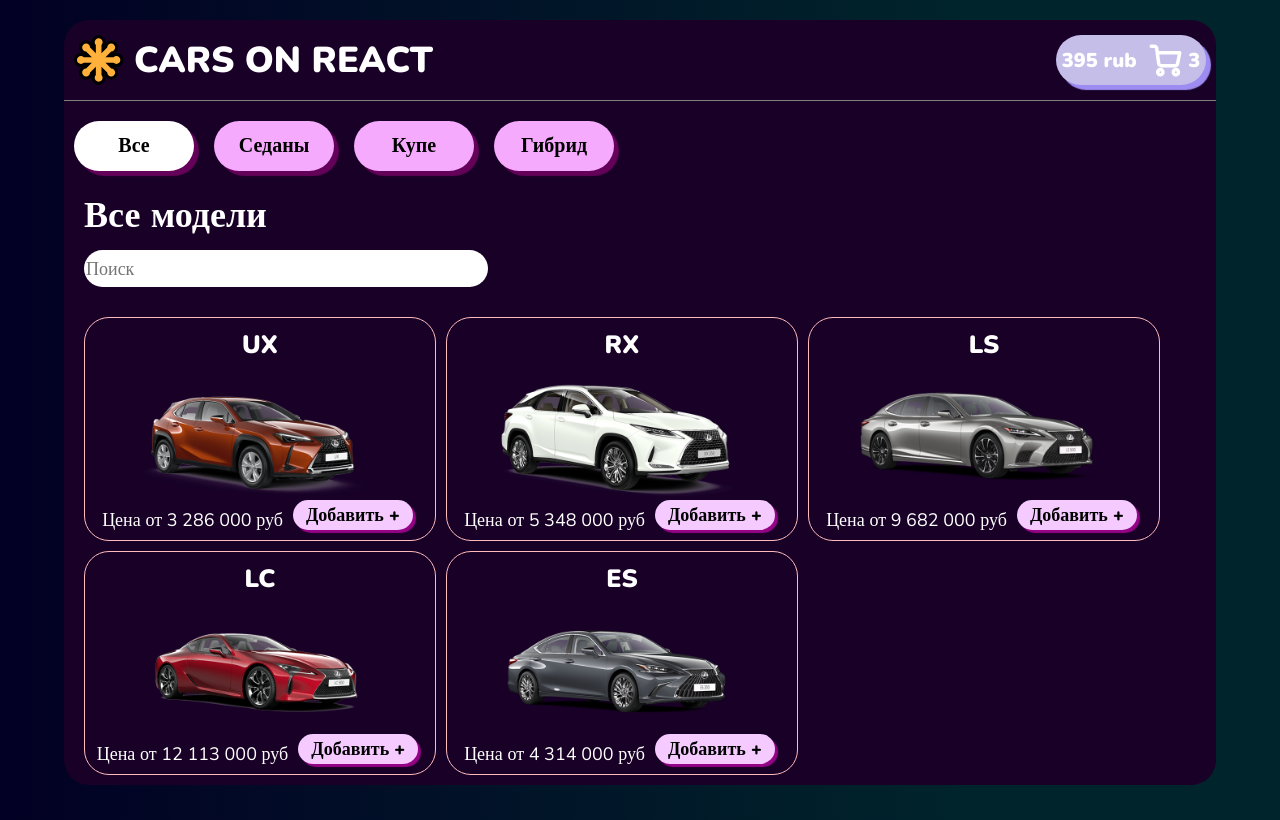
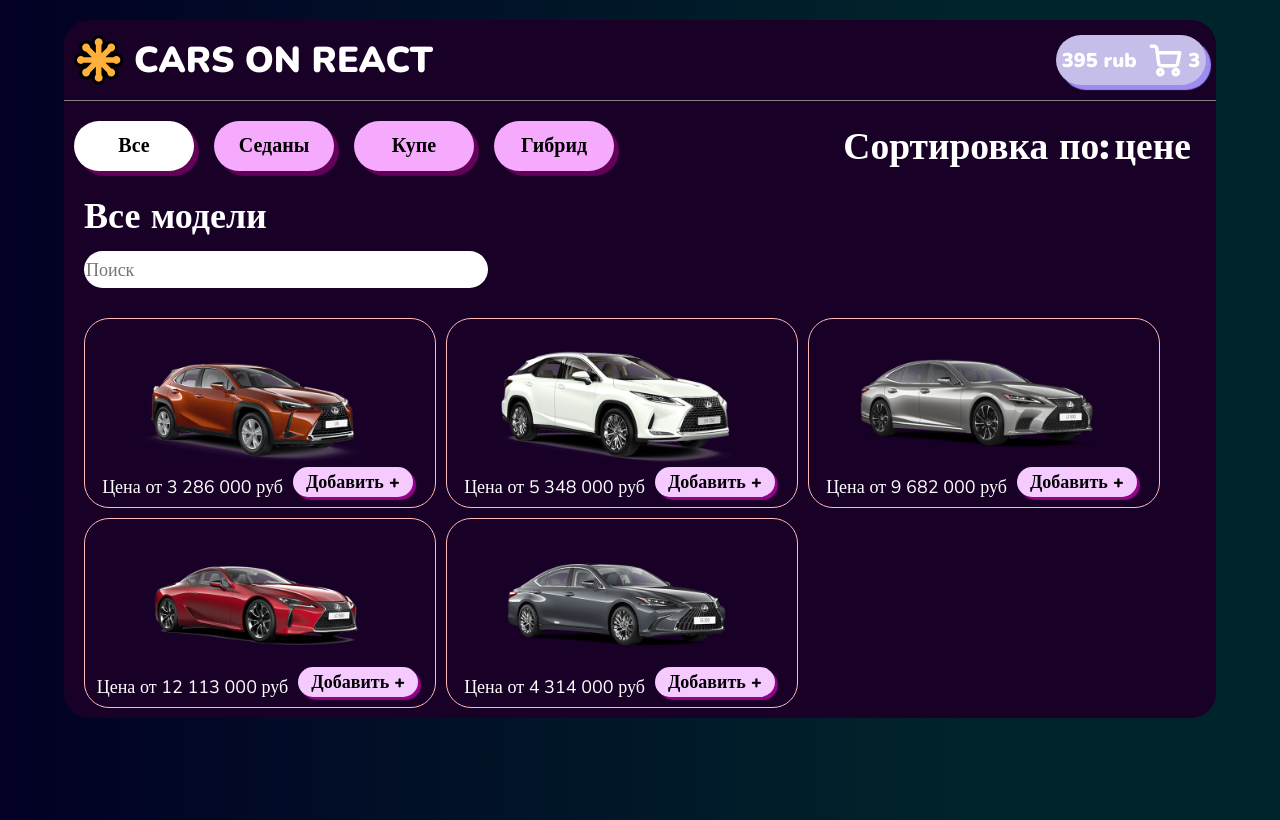
Before and after one commit to faudi3/cars-react, a React (Create React App) app: page / in a window 1280 px wide. Built offline with nearby package versions, Linux system fonts and the light colour scheme.

Commit message:
added pop up for sort

```diff
--- a/src/App.js
+++ b/src/App.js
@@ -2,6 +2,8 @@
 import Header from './components/Header';
 import Card from "./components/Card";
 import Categories from './components/Categories';
+import Sort from './components/Sort';
+
 function App() {
   const [searchValue, setSearchValue] = React.useState('');
 
@@ -20,22 +22,20 @@
   return (
     <div className="App">
       <Header  />
-      <Categories />
-      {/* <div className="header__switch">
+      <div className="categAndSort">
+       <Categories />
+        {/* <div className="header__switch">
           <div  id="header__switch-circle"></div>
          </div> */}
+        <Sort />
+      </div>
       <h2 className="content__title">Все модели</h2>
       <input onChange={onChangeInput} placeholder="Поиск" className="search" value={searchValue} type="text"/>
       <div className="content__list">
         {items.filter((obj) => obj.name.includes(searchValue)).map((obj) => (
-          <Card title={obj.name}
-                key={obj.id}
-                price={obj.price}
-                imgUrl={obj.imgUrl}
-          />
+          <Card {...obj} key={obj.id} />
         ))}
       </div>
-
     </div>
   );
 }
--- /dev/null
+++ b/src/components/Sort.jsx
@@ -0,0 +1,30 @@
+import React from 'react';
+
+const Sort = () => {
+  const [open, setOpen] = React.useState(false);
+  const [selected, setSelected] = React.useState(0);
+  const list = ['цене', 'алфавиту'];
+
+const onClickListItem = (i) => {
+  setSelected(i);
+  setOpen(false);
+}
+
+  return (
+    <div className="sort"  >
+     <h2 className="sort_par" onClick={() => setOpen(!open)}>Сортировка по: <p className="inner__par"> {list[selected]} </p></h2>
+      <div className={open ? "sort__popup" : "sort__popup-hidden"} >
+        <div className="sort__ul">
+          {list.map((item,i) => (
+            <p className={selected == i ?  "option sort__active" : "option" }
+            key={i}
+            onClick={() => onClickListItem(i)}
+            >{item}</p>
+          ))}
+        </div>
+      </div>
+    </div>
+  );
+}
+
+export default Sort;
--- a/src/index.scss
+++ b/src/index.scss
@@ -15,6 +15,9 @@
 
 input {
   font-family: "Nunito";
+}
+li {
+  list-style-type: none;
 }
 
 .header {
@@ -201,3 +204,53 @@
   transform: translateY(-5px);
   cursor: pointer;
 }
+
+.sort {
+  color: white;
+  position: relative;
+  margin-top: 20px;
+  font-weight: 800;
+  font-size: 25px;
+  margin-right: 20px;
+  cursor: pointer;
+  text-align: center;
+  .sort_par {
+    display: flex;
+    .inner__par {
+      margin: 0 5px;
+    }
+  }
+  .sort__active {
+    background-color: rgb(190, 249, 190);
+    border-radius: 20px;
+    color: rgb(172, 61, 236);
+  }
+  .sort__popup {
+    background-color: rgb(245, 202, 255);
+    color:black;
+    font-weight: 800;
+    font-size: 18px;
+    width: 200px;
+    margin-top: 20px;
+    position: absolute;
+   border-radius: 20px;
+   box-shadow: 4px 4px 10px rgb(149, 4, 135);
+
+  }
+  .sort__popup-hidden {
+    display: none;
+  }
+
+
+}
+
+.categAndSort {
+  display: flex;
+  justify-content: space-between;
+}
+.option {
+  border-radius: 20px;
+}
+.option:hover {
+  background-color: rgb(190, 249, 190);
+}
```
Also changed, not shown: src/components/Card.jsx (renamed from src/components/Card.js), src/components/Header.jsx (renamed from src/components/Header.js).
